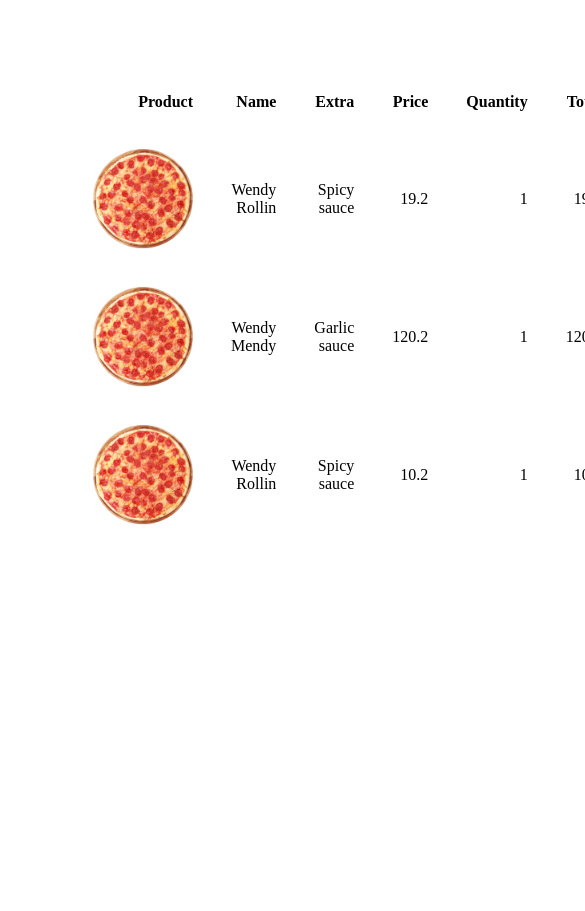
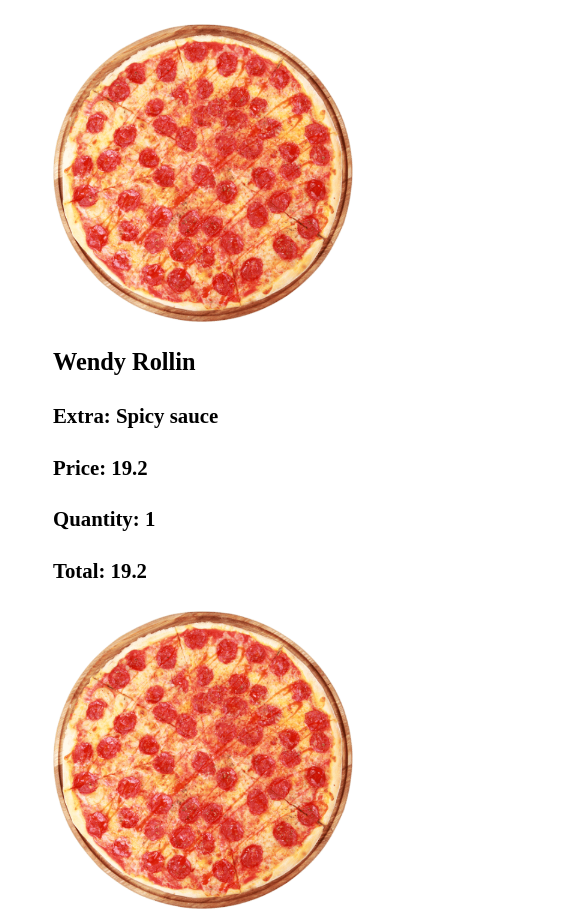
Before and after one commit to Fasunle/pizza-order-website, a Next.js app: page /cart in a window 390 px wide. Shown: the top 911 px of the page, 585 px wide, since content can reach past the window. Before the commit the page ends 856 px from the top, so only its background shows below. Built offline with nearby package versions, Linux system fonts and the light colour scheme.

Commit message:
Responsive Cart UI @480px
 > CartTable display mobile view and hide table.
 > table is shown only in desktop view.

```diff
--- a/components/CartTable.jsx
+++ b/components/CartTable.jsx
@@ -4,6 +4,7 @@ import styles from "../styles/CartTable.module.css";
 
 const CartTable = ({ cart }) => {
   return (
+    <>
       <table className={styles.table}>
         <thead>
           <th>Product</th>
@@ -16,7 +17,6 @@ const CartTable = ({ cart }) => {
         <tbody>
           {cart.map((cartItem, id) => (
             <tr key={id}>
-            <td>
               <div className={styles.imgContainer}>
                 <Image
                   src="/img/pizza.png"
@@ -25,26 +25,36 @@ const CartTable = ({ cart }) => {
                   objectFit="cover"
                 />
               </div>
-            </td>
-            <td>
               <span className={styles.name}>{cartItem.name}</span>
-            </td>
-            <td>
               <span className={styles.extra}>{cartItem.extra}</span>
-            </td>
-            <td>
               <span className={styles.price}>{cartItem.price}</span>
-            </td>
-            <td>
               <span className={styles.quantity}>{cartItem.quantity}</span>
-            </td>
-            <td>
               <span className={styles.total}>{cartItem.total}</span>
-            </td>
             </tr>
           ))}
         </tbody>
       </table>
+      {/* mobile view @ 480px */}
+      <div className={styles.mobileTable}>
+        {cart.map((cartItem, id) => (
+          <div key={id} className={styles.cartItem}>
+            <div className={styles.imgContainer}>
+              <Image
+                src="/img/pizza.png"
+                alt="product image"
+                layout="fill"
+                objectFit="cover"
+              />
+            </div>
+            <h3 className={styles.name}>{cartItem.name}</h3>
+            <h4 className={styles.extra}>Extra: {cartItem.extra}</h4>
+            <b className={styles.price}>Price: {cartItem.price}</b>
+            <h4 className={styles.quantity}>Quantity: {cartItem.quantity}</h4>
+            <h4 className={styles.total}>Total: {cartItem.total}</h4>
+          </div>
+        ))}
+      </div>
+    </>
   );
 };
 
--- a/styles/Cart.module.css
+++ b/styles/Cart.module.css
@@ -46,3 +46,22 @@
     background-color: white;
     font-weight: 500;
 }
+
+@media (max-width: 480px) {
+
+    .container{
+        flex-direction: column;
+        padding: 0;
+        min-height: 100vh;
+    }
+
+    .imgContainer{
+        position: relative;
+        margin: auto;
+    }
+
+    .left{
+        display: flex;
+        width: 100vw;
+    }
+}
--- a/styles/CartTable.module.css
+++ b/styles/CartTable.module.css
@@ -9,3 +9,26 @@
     width: 100%;
     text-align: end;
 }
+
+@media (max-width: 480px) {
+    .table{display: none;}
+
+    .mobileTable{
+        display: flex;
+        flex-direction: column;
+        justify-content: space-between;
+        align-items: center;
+        width: 100%;
+        padding: 1rem 0;
+    }
+
+    .cartItem{
+        font-size: 1.3rem;
+    }
+
+    .imgContainer{
+        width: 18.75rem;
+        height: 18.75rem;
+        margin-bottom: 1rem;
+    }
+}
```
Lines whose indentation alone changed are shown as unchanged.
